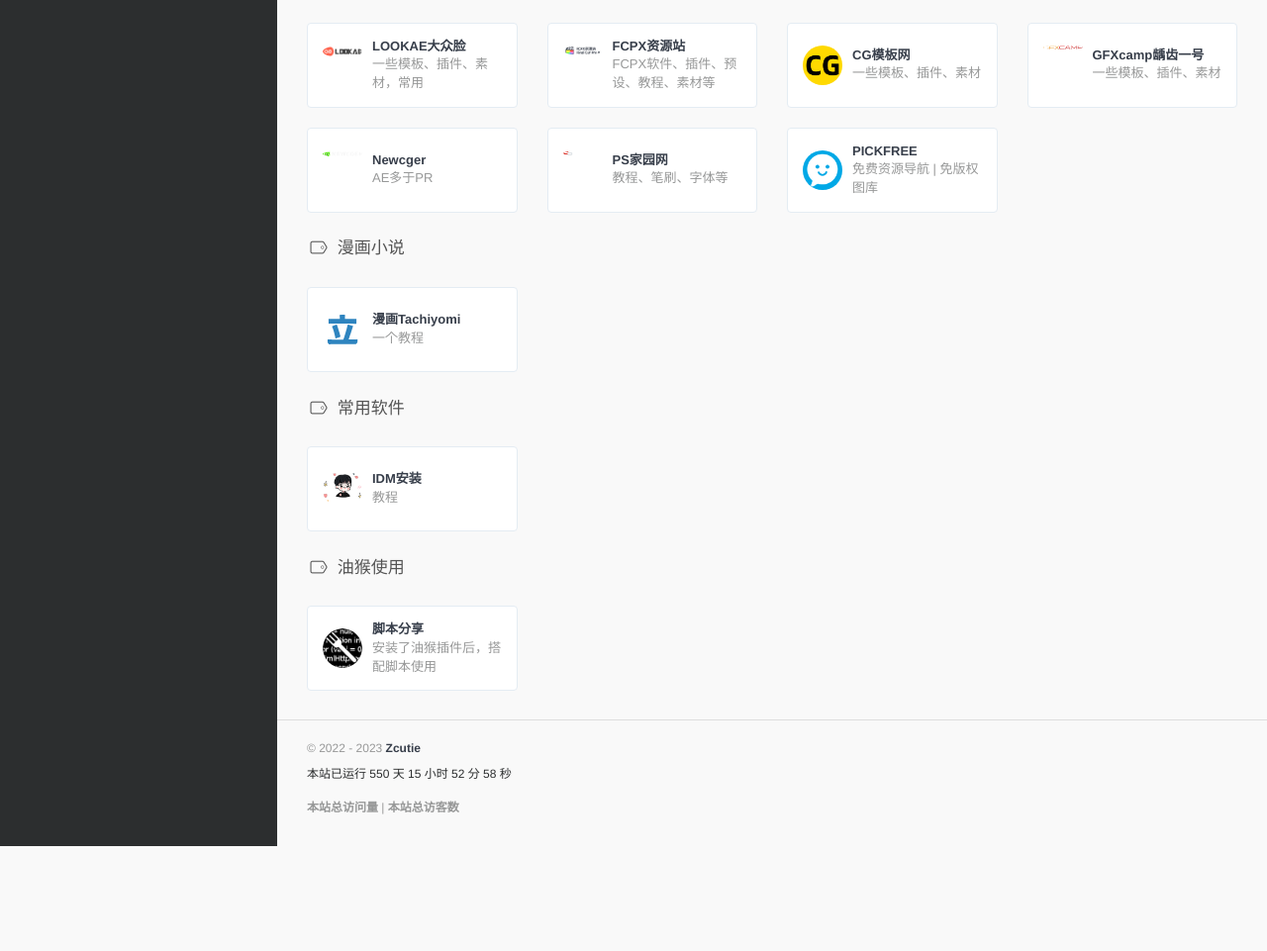
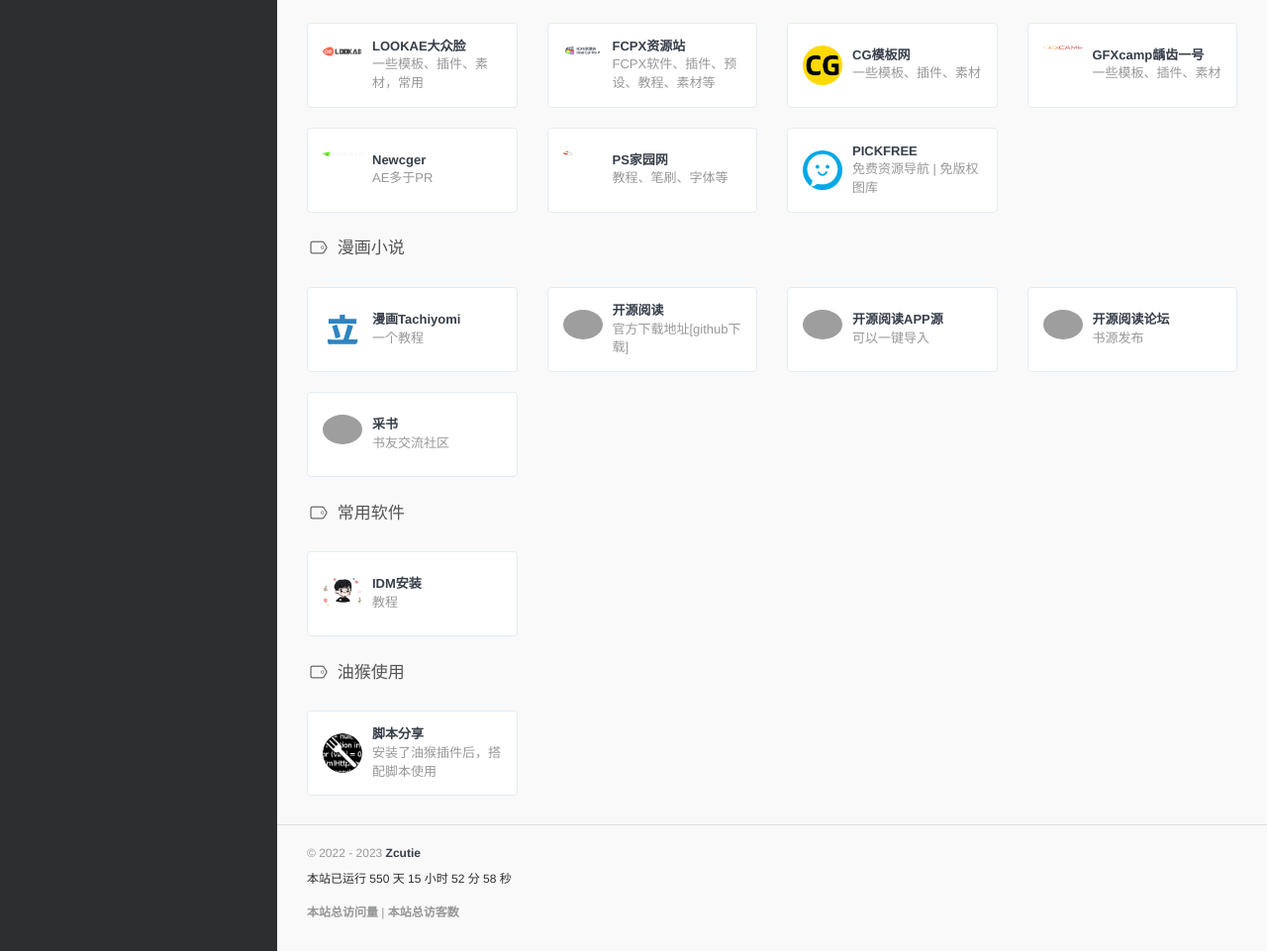
Before and after one commit to Zcutie/Zcutie.github.io, a plain HTML site: page index.html in a window 1280 px wide. Shown: the part 5392-6353 px from the top of the page at 99% size. Before the commit the page ends 6247 px from the top, so only its background shows below. Drawn offline with nearby package versions, Linux system fonts and the light colour scheme; some packages are replaced by stand-ins of ours; grey boxes are pictures that could not be loaded; a script that the page names is missing.

Commit message:
Site updated: 2023-12-03 23:52:50

```diff
--- a/index.html
+++ b/index.html
@@ -2621,6 +2621,70 @@
             <strong>漫画Tachiyomi</strong>
           </a>
           <p class="overflowClip_2">一个教程</p>
+        </div>
+      </div>
+    </div>
+  </div>
+
+  <div class="col-sm-3">
+    <div class="xe-widget xe-conversations box2 label-info" onclick="window.open('https://github.com/gedoor/legado/releases', '_blank')" data-toggle="tooltip" data-placement="bottom" title="" data-original-title="https://github.com/gedoor/legado/releases">
+      <div class="xe-comment-entry">
+        <a class="xe-user-img">
+          <img data-src="https://www.yckceo.com/static/img/yuedu.png" class="lozad img-circle" width="40">
+        </a>
+        <div class="xe-comment">
+          <a href="#" class="xe-user-name overflowClip_1">
+            <strong>开源阅读</strong>
+          </a>
+          <p class="overflowClip_2">官方下载地址[github下载]</p>
+        </div>
+      </div>
+    </div>
+  </div>
+
+  <div class="col-sm-3">
+    <div class="xe-widget xe-conversations box2 label-info" onclick="window.open('https://legado.aoaostar.com/', '_blank')" data-toggle="tooltip" data-placement="bottom" title="" data-original-title="https://legado.aoaostar.com/">
+      <div class="xe-comment-entry">
+        <a class="xe-user-img">
+          <img data-src="https://www.yckceo.com/static/img/yuedu.png" class="lozad img-circle" width="40">
+        </a>
+        <div class="xe-comment">
+          <a href="#" class="xe-user-name overflowClip_1">
+            <strong>开源阅读APP源</strong>
+          </a>
+          <p class="overflowClip_2">可以一键导入</p>
+        </div>
+      </div>
+    </div>
+  </div>
+
+  <div class="col-sm-3">
+    <div class="xe-widget xe-conversations box2 label-info" onclick="window.open('https://legado.cn/forum-rssSources-1.html', '_blank')" data-toggle="tooltip" data-placement="bottom" title="" data-original-title="https://legado.cn/forum-rssSources-1.html">
+      <div class="xe-comment-entry">
+        <a class="xe-user-img">
+          <img data-src="https://www.yckceo.com/static/img/yuedu.png" class="lozad img-circle" width="40">
+        </a>
+        <div class="xe-comment">
+          <a href="#" class="xe-user-name overflowClip_1">
+            <strong>开源阅读论坛</strong>
+          </a>
+          <p class="overflowClip_2">书源发布</p>
+        </div>
+      </div>
+    </div>
+  </div>
+
+  <div class="col-sm-3">
+    <div class="xe-widget xe-conversations box2 label-info" onclick="window.open('http://www.liuhuiling.cn/', '_blank')" data-toggle="tooltip" data-placement="bottom" title="" data-original-title="http://www.liuhuiling.cn/">
+      <div class="xe-comment-entry">
+        <a class="xe-user-img">
+          <img data-src="http://www.liuhuiling.cn/assets/%E9%87%87%E4%B9%A6log-0dd06a51.svg" class="lozad img-circle" width="40">
+        </a>
+        <div class="xe-comment">
+          <a href="#" class="xe-user-name overflowClip_1">
+            <strong>采书</strong>
+          </a>
+          <p class="overflowClip_2">书友交流社区</p>
         </div>
       </div>
     </div>
```
